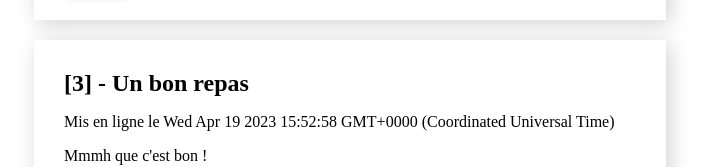
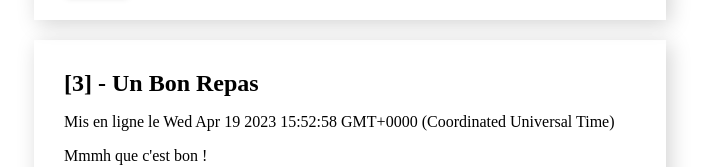
Before and after one commit to JordanMorin/AngularLearning, an Angular app in the folder snapface/: page / in a window 1280 px wide. Shown: the part 1086-1253 px from the top of the page, without its empty margins (290-997 px from the left). Built offline with nearby package versions, Linux system fonts and the light colour scheme.

Commit message:
Add first pipe : title in TitleCase (can be uppercase or lowercase). Title Case is this format : 'Word Word Word'

```diff
--- a/snapface/src/app/face-snap/face-snap.component.html
+++ b/snapface/src/app/face-snap/face-snap.component.html
@@ -1,5 +1,5 @@
 <div class="face-snap-card" [ngClass]="{ snapped: btnText === 'Oops, unSnap!'}">
-    <h2>[{{ faceSnap.id }}] - {{ faceSnap.title }}</h2>
+    <h2>[{{ faceSnap.id }}] - {{ faceSnap.title | titlecase }}</h2>
     <p>Mis en ligne le {{ faceSnap.createdDate }}</p>
     <p>{{ faceSnap.description }}</p>
     <img [src]=" faceSnap.imageUrl" [alt]="faceSnap.title">
```
